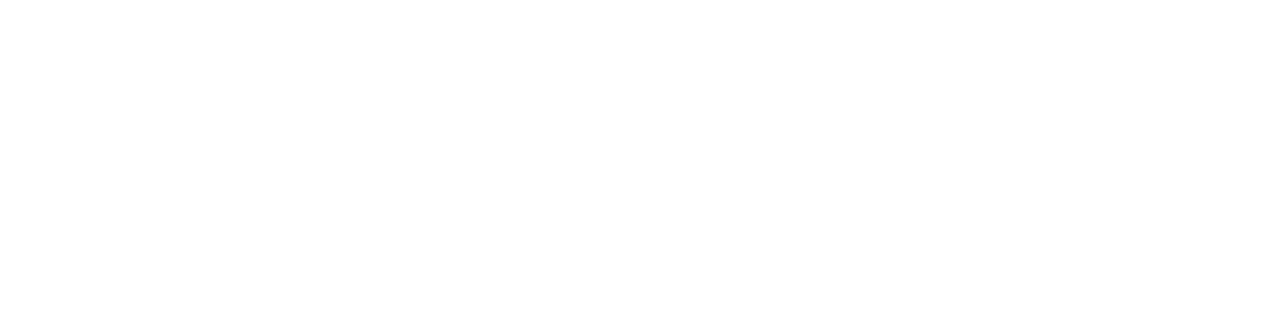
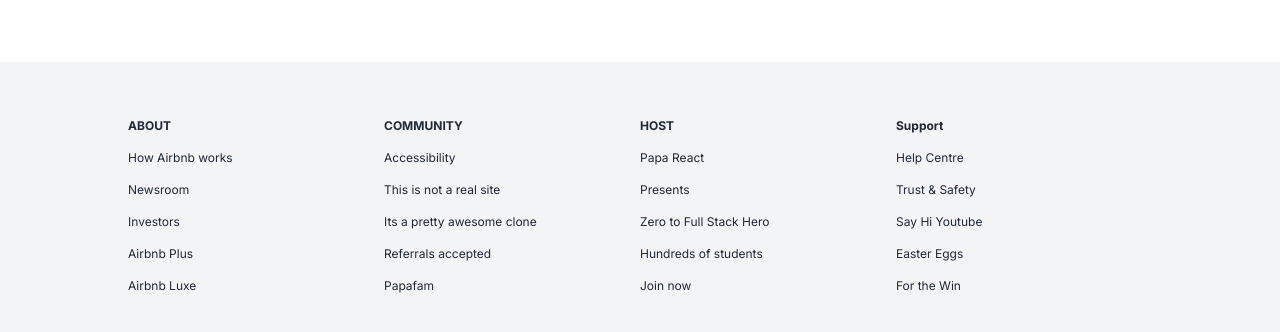
Before and after one commit to shanto-swe029/airbnb-clone, a Next.js app: page / in a window 1280 px wide. Shown: the part 1378-1710 px from the top of the page. Before the commit the page ends 1440 px from the top, so only its background shows below. Built offline with nearby package versions, Linux system fonts and the light colour scheme; no server answers.

Commit message:
Modification in the project name

```diff
--- /dev/null
+++ b/components/Footer.js
@@ -0,0 +1,45 @@
+import React from "react";
+
+function Footer() {
+  return (
+    <div className="grid grid-cols-1 md:grid-cols-4 gap-y-10 px-32 py-14 bg-gray-100 text-gray-600">
+      <div className="space-y-4 text-xs text-gray-800">
+        <h5 className="font-bold">ABOUT</h5>
+        <p>How Airbnb works</p>
+        <p>Newsroom</p>
+        <p>Investors</p>
+        <p>Airbnb Plus</p>
+        <p>Airbnb Luxe</p>
+      </div>
+
+      <div className="space-y-4 text-xs text-gray-800">
+        <h5 className="font-bold">COMMUNITY</h5>
+        <p>Accessibility</p>
+        <p>This is not a real site</p>
+        <p>Its a pretty awesome clone</p>
+        <p>Referrals accepted</p>
+        <p>Papafam</p>
+      </div>
+
+      <div className="space-y-4 text-xs text-gray-800">
+        <h5 className="font-bold">HOST</h5>
+        <p>Papa React</p>
+        <p>Presents</p>
+        <p>Zero to Full Stack Hero</p>
+        <p>Hundreds of students</p>
+        <p>Join now</p>
+      </div>
+
+      <div className="space-y-4 text-xs text-gray-800">
+        <h5 className="font-bold">Support</h5>
+        <p>Help Centre</p>
+        <p>Trust & Safety</p>
+        <p>Say Hi Youtube</p>
+        <p>Easter Eggs</p>
+        <p>For the Win</p>
+      </div>
+    </div>
+  );
+}
+
+export default Footer;
--- a/pages/index.js
+++ b/pages/index.js
@@ -6,6 +6,7 @@
 import SmallCard from "@/components/SmallCard";
 import MediumCard from "@/components/MediumCard";
 import LargeCard from "@/components/LargeCard";
+import Footer from "@/components/Footer";
 
 const inter = Inter({ subsets: ["latin"] });
 
@@ -13,7 +14,7 @@
   return (
     <div className={inter.className}>
       <Head>
-        <title>Airbnb Clone</title>
+        <title>Airbnb-Clone</title>
         <link rel="icon" href="/favicon.ico" />
       </Head>
 
@@ -52,6 +53,8 @@
           buttonText="Get Inspired"
         />
       </main>
+
+      <Footer />
     </div>
   );
 }
```
